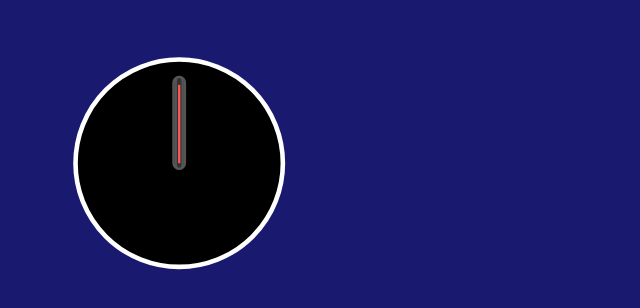
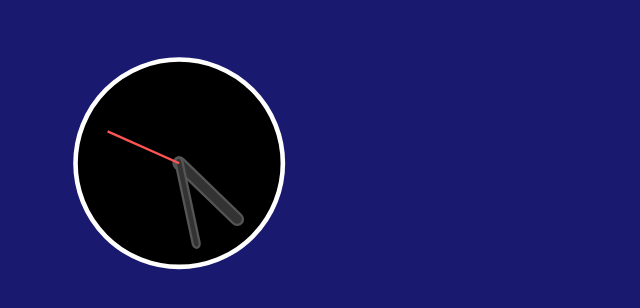
Before and after one commit to hindol/svg-clock, a plain HTML site: page docs/index.html in a window 1280 px wide. Shown: the top 308 px of the page, without its empty margins (0-640 px from the left). Drawn offline with nearby package versions, Linux system fonts and the light colour scheme.

Commit message:
Fix HTML script tag

```diff
--- a/docs/index.html
+++ b/docs/index.html
@@ -23,6 +23,6 @@
             </div>
         </section>
 
-        <script src="/svg-clock/js/main.js">
+        <script src="/svg-clock/js/main.js"></script>
     </body>
 </html>
```
